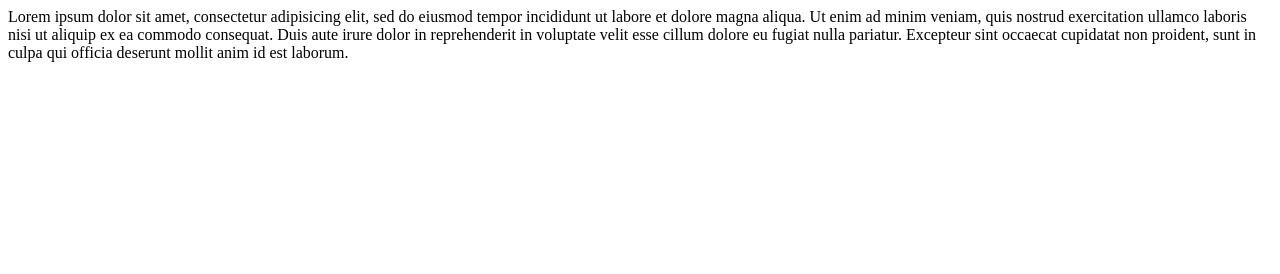
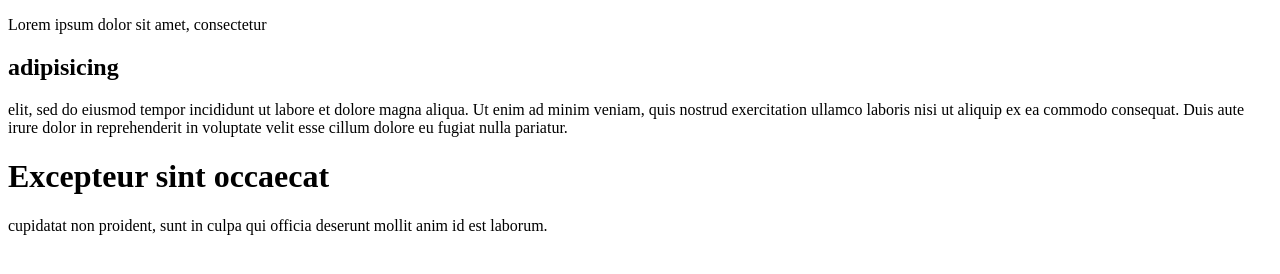
Before and after one commit to veexyy/veexyy.github.io, a plain HTML site: page index.html in a window 1280 px wide. Drawn offline with Linux system fonts and the light colour scheme.

Commit message:
Update index.html

```diff
--- a/index.html
+++ b/index.html
@@ -6,11 +6,11 @@
 	<title>Страница для мастурбации</title>
 </head>
 <body>
-Lorem ipsum dolor sit amet, consectetur adipisicing elit, sed do eiusmod
+<p>Lorem ipsum dolor sit amet, consectetur <h2>adipisicing</h2> elit, sed do eiusmod
 tempor incididunt ut labore et dolore magna aliqua. Ut enim ad minim veniam,
 quis nostrud exercitation ullamco laboris nisi ut aliquip ex ea commodo
 consequat. Duis aute irure dolor in reprehenderit in voluptate velit esse
-cillum dolore eu fugiat nulla pariatur. Excepteur sint occaecat cupidatat non
-proident, sunt in culpa qui officia deserunt mollit anim id est laborum.
+cillum dolore eu fugiat nulla pariatur.<h1>Excepteur sint occaecat</h1> cupidatat non
+proident, sunt in culpa qui officia deserunt mollit anim id est laborum.</p>
 </body>
 </html>
```
